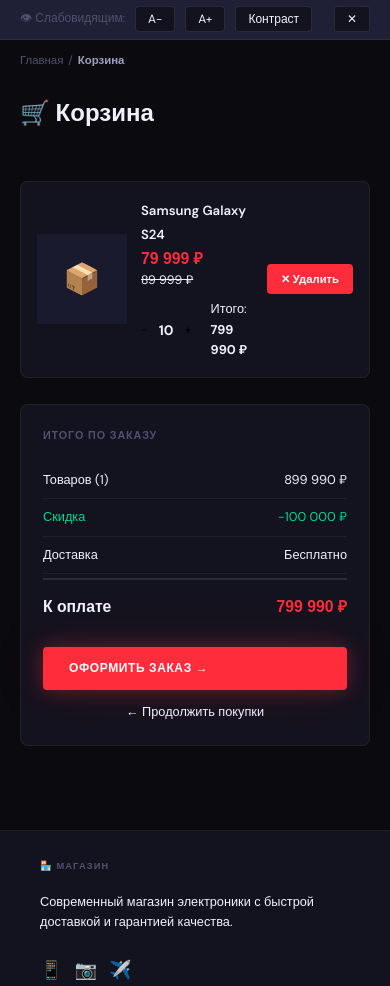
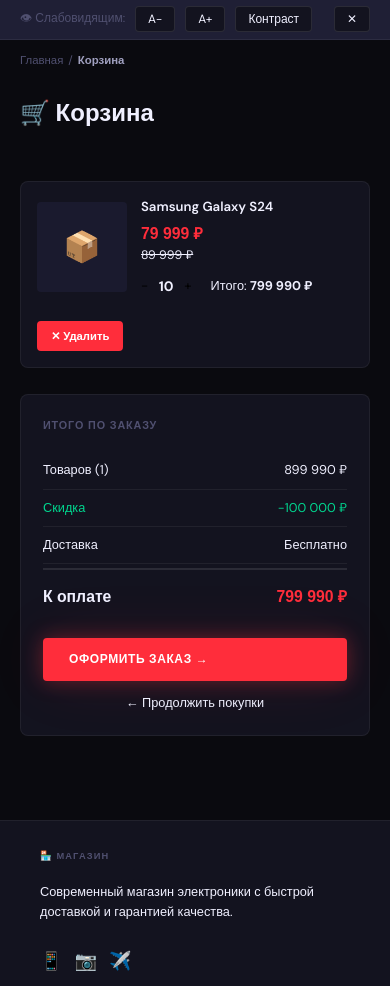
Before and after one commit to xbloody96-creator/shop1, a PHP site: page /cart.php in a window 390 px wide. Shown: the part 216-1202 px from the top of the page. Run offline with PHP 8.4, Linux system fonts and the light colour scheme; the visitor is signed in with stand-in values (Sample User, id 1); data comes from the database, SQL or seed files in the repository; tables that the repository leaves empty hold one stand-in row (values such as "Sample post"); some libraries are stand-ins or nearby versions; some web fonts are replaced.

Commit message:
update branch

```diff
--- a/assets/css/style.css
+++ b/assets/css/style.css
@@ -760,15 +760,17 @@ PRODUCT PAGE
   padding: 16px; display: flex; align-items: center; gap: 14px; margin-bottom: 8px; transition: border-color var(--tr);
 }
 .cart-item:hover { border-color: var(--border2); }
+.cart-item-link { flex-shrink: 0; display: block; }
 .cart-item-img {
-  width: 88px; height: 88px; object-fit: contain; background: var(--surface2);
+  width: 90px; height: 90px; object-fit: contain; background: var(--surface2);
   border-radius: var(--radius); padding: 8px; flex-shrink: 0;
 }
-.cart-item-ph { width: 88px; height: 88px; background: var(--surface2); border-radius: var(--radius); display: flex; align-items: center; justify-content: center; font-size: 2rem; flex-shrink: 0; }
-.cart-item-info { flex: 1; }
-.cart-item-name { font-weight: 600; font-size: 0.88rem; margin-bottom: 5px; line-height: 1.4; }
+.cart-item-ph { width: 90px; height: 90px; background: var(--surface2); border-radius: var(--radius); display: flex; align-items: center; justify-content: center; font-size: 2rem; flex-shrink: 0; }
+.cart-item-info { flex: 1; min-width: 0; }
+.cart-item-name { font-weight: 600; font-size: 0.88rem; margin-bottom: 5px; line-height: 1.4; display: block; }
+.cart-item-name:hover { color: var(--accent); }
 .cart-item-price { font-family: var(--font-d); font-size: 1.05rem; font-weight: 700; color: var(--accent); }
-.qty-control { display: flex; align-items: center; gap: 7px; margin-top: 9px; }
+.qty-control { display: flex; align-items: center; gap: 7px; margin-top: 9px; flex-wrap: wrap; }
 .qty-btn {
   width: 28px; height: 28px; border: 1px solid var(--border2); border-radius: var(--radius);
   font-size: 1rem; font-weight: 700; display: flex; align-items: center; justify-content: center;
@@ -802,6 +804,14 @@ PRODUCT PAGE
 .summary-row.total span:last-child { color: var(--accent); }
 .summary-discount { color: var(--success); }
 .summary-free { color: var(--success); font-weight: 600; }
+
+@media (max-width: 768px) {
+  .cart-layout { grid-template-columns: 1fr; }
+  .cart-summary { position: static; }
+  .cart-item { flex-wrap: wrap; }
+  .cart-item-info { min-width: calc(100% - 120px); }
+  .btn-remove { margin-top: 10px; width: 100%; }
+}
 
 /* ══════════════════════════════════════════════════
    FORMS
--- a/cart.php
+++ b/cart.php
@@ -45,11 +45,11 @@ require_once __DIR__ . '/includes/header.php';
     <div>
       <?php foreach ($cartItems as $item): ?>
       <div class="cart-item" data-cart-id="<?= $item['cart_id'] ?>" data-cart-price="<?= $item['price'] ?>">
-        <a href="/product.php?id=<?= $item['id'] ?>">
+        <a href="/product.php?id=<?= $item['id'] ?>" class="cart-item-link">
           <?php if ($item['main_image']): ?>
-          <img src="/uploads/<?= htmlspecialchars($item['main_image']) ?>" alt="">
+          <img src="/uploads/<?= htmlspecialchars($item['main_image']) ?>" alt="" class="cart-item-img">
           <?php else: ?>
-          <div style="width:90px;height:90px;background:var(--surface2);border-radius:var(--radius-sm);display:flex;align-items:center;justify-content:center;font-size:2rem">📦</div>
+          <div class="cart-item-ph">📦</div>
           <?php endif; ?>
         </a>
         <div class="cart-item-info">
```
Also changed, not shown: 1 other file.
